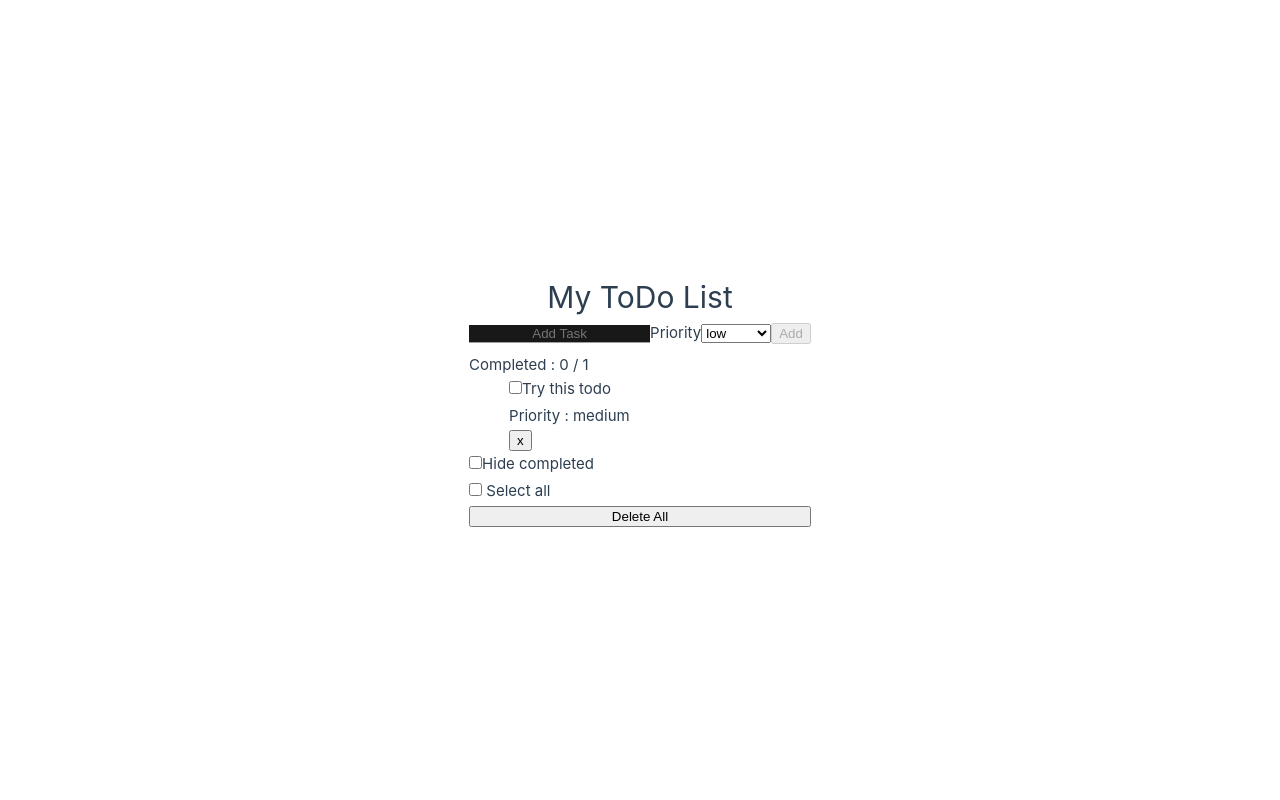
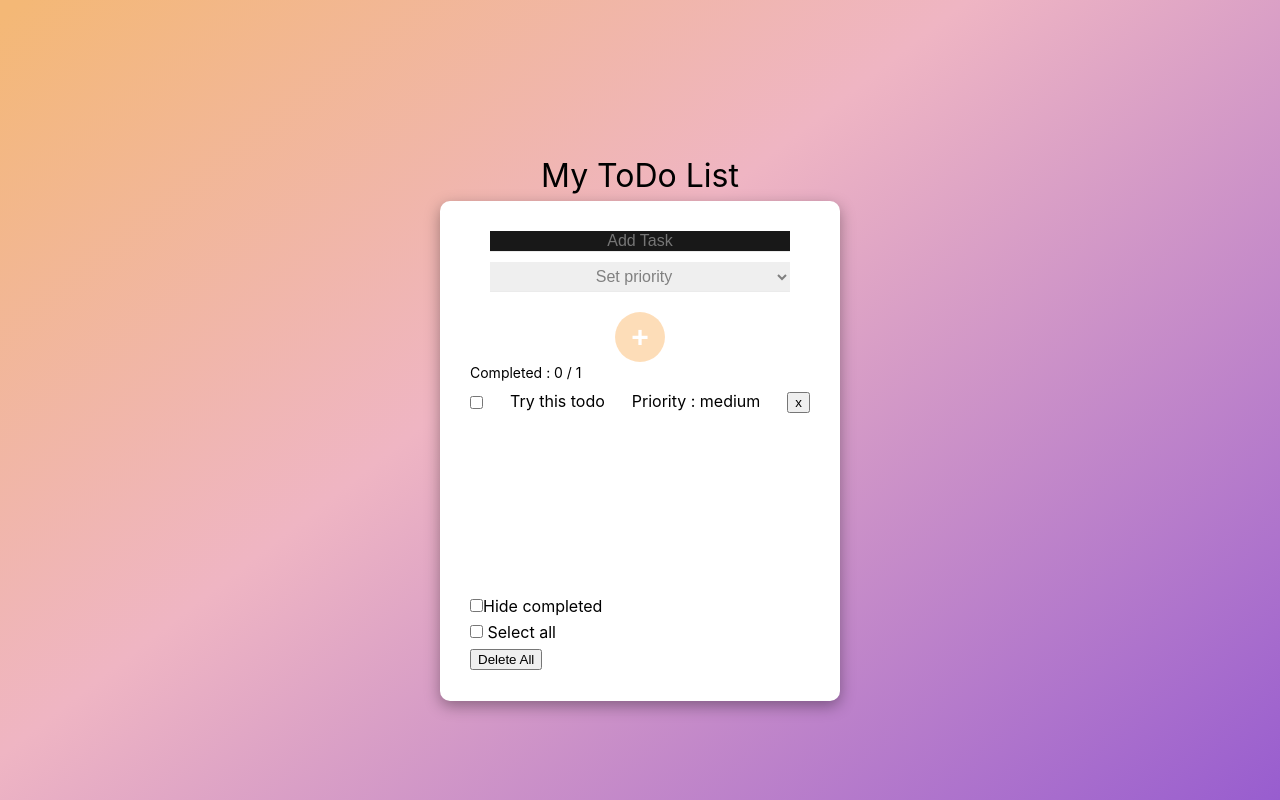
Before and after one commit to MarionThome/todo-vueJS, a Vue app: page / in a window 1280 px wide. Built offline with nearby package versions, Linux system fonts and the light colour scheme.

Commit message:
general style

```diff
--- a/src/assets/base.css
+++ b/src/assets/base.css
@@ -36,7 +36,7 @@
   --section-gap: 160px;
 }
 
-@media (prefers-color-scheme: dark) {
+@media (prefers-color-scheme: light) {
   :root {
     --color-background: var(--vt-c-black);
     --color-background-soft: var(--vt-c-black-soft);
@@ -61,8 +61,10 @@
 
 body {
   min-height: 100vh;
-  color: var(--color-text);
-  background: var(--color-background);
+  color: #F5EBE0;
+background: linear-gradient(142deg, rgba(244,184,118,1) 1%, rgba(239,181,195,1) 42%, rgba(152,93,207,1) 100%);
+
+
   transition: color 0.5s, background-color 0.5s;
   line-height: 1.6;
   font-family: Inter, -apple-system, BlinkMacSystemFont, 'Segoe UI', Roboto, Oxygen, Ubuntu,
@@ -72,3 +74,9 @@ body {
   -webkit-font-smoothing: antialiased;
   -moz-osx-font-smoothing: grayscale;
 }
+
+input {
+  color: var(--color-text);
+  background: var(--color-background);
+  transition: color 0.5s, background-color 0.5s;
+}
--- a/src/assets/main.css
+++ b/src/assets/main.css
@@ -3,8 +3,7 @@
 #app {
   max-width: 1280px;
   margin: 0 auto;
-  padding: 2rem;
-
+  /* padding: 2rem; */
   font-weight: normal;
 }
 
@@ -21,7 +20,7 @@ a,
   }
 }
 
-@media (min-width: 1024px) {
+@media (min-width: 480px) {
   body {
     display: flex;
     place-items: center;
--- a/src/components/Dropdown.vue
+++ b/src/components/Dropdown.vue
@@ -5,18 +5,18 @@ export default {
             type: Array,
             required: true
         },
-        toBeUpdated : {
+        toBeUpdated: {
             type: Boolean,
-            required : true
+            required: true
         },
-        taskId : {
-            type : Number,
-            required : false
+        taskId: {
+            type: Number,
+            required: false
         },
     },
-    methods:{
-        setPriority(event){
-            if(!this.toBeUpdated){
+    methods: {
+        setPriority(event) {
+            if (!this.toBeUpdated) {
                 this.$emit('setPriority', event.target.value)
             }
         }
@@ -26,8 +26,25 @@ export default {
 
 <template>
     <select name="priority" id="priority" @change="setPriority">
+        <option :value="default">Set priority</option>
         <option v-for="prio in priorities" :value="prio">{{ prio }}</option>
     </select>
 </template>
 
-<style></style>
+<style>
+select {
+    width: 100%;
+    text-align: center;
+    height: 30px;
+    border: none;
+    border-bottom: 1px solid rgba(235, 235, 235, 1);
+    color: grey;
+    font-size: 16px;
+}
+
+@media (min-width: 481px) {
+    select {
+        width: 300px;
+    }
+}
+</style>
--- a/src/components/Form.vue
+++ b/src/components/Form.vue
@@ -36,27 +36,58 @@ export default {
 
 <template>
   <form @submit.prevent="addTodo">
-    <input type="text" placeholder="Add Task" v-model="newTodo.name" />
-    <label for="priority">Priority</label>
-    <DropDown :priorities="priorities" @setPriority="setPriority" :toBeUpdated="false"/>
-    <button type="submit" :disabled="!newTodo.name">Add</button>
+    <input type="text" id="taskField" placeholder="Add Task" v-model="newTodo.name" />
+    <div>
+      <DropDown :priorities="priorities" @setPriority="setPriority" :toBeUpdated="false"/>
+    </div>
+    <button type="submit" :disabled="!newTodo.name" id="submitButton">+</button>
   </form>
 </template>
 
 <style>
-input {
-  background-color: #181818;
+#taskField {
   border: none;
-  border-bottom: 1px solid rgba(235, 235, 235, 0.64);
-  color: rgba(235, 235, 235, 0.64);
+  border-bottom: 1px solid rgba(235, 235, 235, 1);
+  color: black;
   margin-bottom: 10px;
+  width : 100%;
+  font-size: 16px;
+
 }
-
+form {
+  display: flex;
+    flex-direction: column;
+    align-items: center;
+}
 input:focus {
   outline: none;
 }
 
-button {
-  cursor: pointer
+#submitButton {
+  margin-top: 20px;
+  cursor: pointer;
+  border-radius:  50%;
+  height: 50px;
+  width: 50px;
+  border: none;
+  background-color : #fdbc73;
+  color : white;
+  font-size : 30px;
+  font-weight: bold;
+  box-shadow: rgba(0, 0, 0, 0.46) 0px 1px 4px;
+}
+#submitButton:hover{
+  box-shadow: rgba(0, 0, 0, 0.16) 0px 1px 4px;
+}
+
+#submitButton:disabled{
+  opacity: 50%;
+  box-shadow: none;
+}
+
+@media (min-width: 481px) {
+  #taskField{
+    width : 300px;
+  }
 }
 </style>
--- a/src/components/List.vue
+++ b/src/components/List.vue
@@ -38,5 +38,7 @@ li.completed label{
 
 ul {
     list-style-type: none;
+    padding: 0px;
+    height: 200px;
 }
 </style>
--- a/src/components/Task.vue
+++ b/src/components/Task.vue
@@ -19,7 +19,7 @@ export default {
 
 <template>
     <li :key="todo.id" :class="{ completed: todo.completed }">
-        <input type="checkbox" v-model="todo.completed">
+        <input class="check" type="checkbox" v-model="todo.completed">
         <label>
             {{ todo.task }}
         </label>
@@ -28,4 +28,15 @@ export default {
     </li>
 </template>
 
-<style></style>
+<style>
+li{
+
+    display: flex;
+    justify-content: space-between;
+    align-items: center;
+}
+.check{
+    margin-bottom: 0px;
+}
+
+</style>
--- a/src/components/ToDo.vue
+++ b/src/components/ToDo.vue
@@ -74,10 +74,17 @@ export default {
 <template>
   <div id="main">
     <h1>My ToDo List</h1>
+    <div id="todoContainer">
+      <div>
         <Form :priorities="this.priorities" @add="addTodo" :newTodo="this.newTodo"></Form>
-    <div> Completed : {{ this.todos.filter(e => e.completed).length }} / {{ this.todos.length }} </div>
+        <div id="completion"> Completed : {{ this.todos.filter(e => e.completed).length }} / {{ this.todos.length }} </div>
+      </div>
+
         <List :todos="this.filtered.sort((a, b) => b.priority - a.priority)" :priorities="this.priorities"
           @remove="removeToDo" />
+
+
+        <div>
         <div>
           <input type="checkbox" v-model="hideCompleted" />
           <span>Hide completed</span>
@@ -87,9 +94,11 @@ export default {
           <span v-if="isAllTaskCompleted">Unselect all</span>
           <span v-else> Select all</span>
         </div>
+        <div>
           <button v-if="todos.some(e => e.completed)" @click="removeCompleted()">Delete Completed</button>
           <button @click="reset()">Delete All</button>
-    <div>
+        </div>
+      </div>
     </div>
   </div>
 </template>
@@ -102,9 +111,37 @@ h1 {
 #main {
   display: flex;
   flex-direction: column;
+  color: black;
+  height: 100vh;
 }
-
 input {
   text-align: center;
 }
+#todoContainer{
+  display: flex;
+  flex-direction: column;
+  justify-content: space-between;
+  background-color: white;
+  margin: auto;
+  height: 90vh;
+  width:90vw;
+  box-shadow: rgba(0, 0, 0, 0.35) 0px 5px 15px;
+  padding: 30px;
+    border-radius: 10px;
+}
+#completion{
+  font-size: 14px
+}
+@media (min-width: 481px) {
+  #main{
+    width : 600px;
+    align-items: center;
+    height: 500px;
+    font-size: 16px;
+  }
+  #todoContainer{
+    min-height: 500px;
+    width: 400px;
+  }
+}
 </style>
```
Lines whose indentation alone changed are shown as unchanged.
